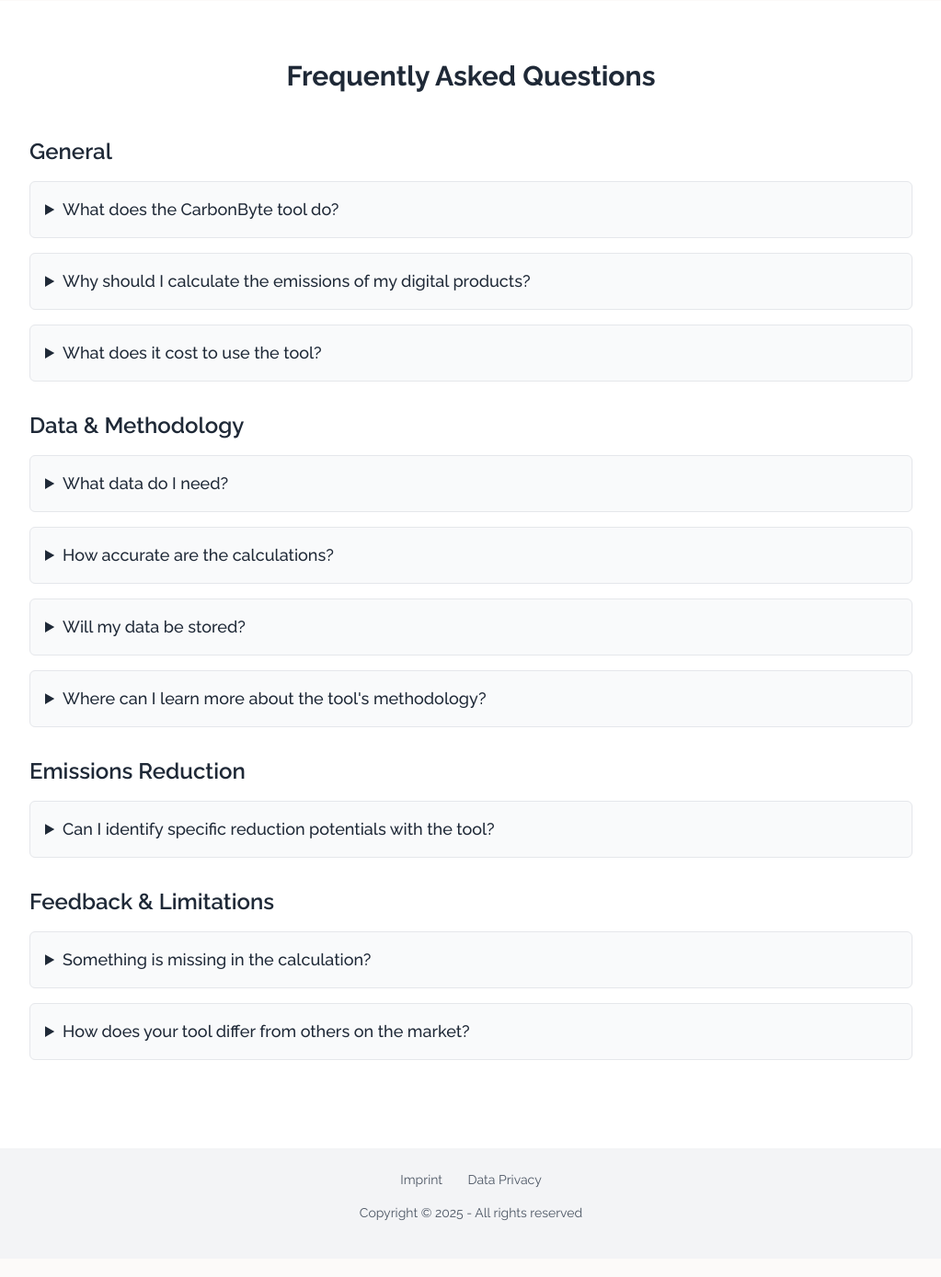
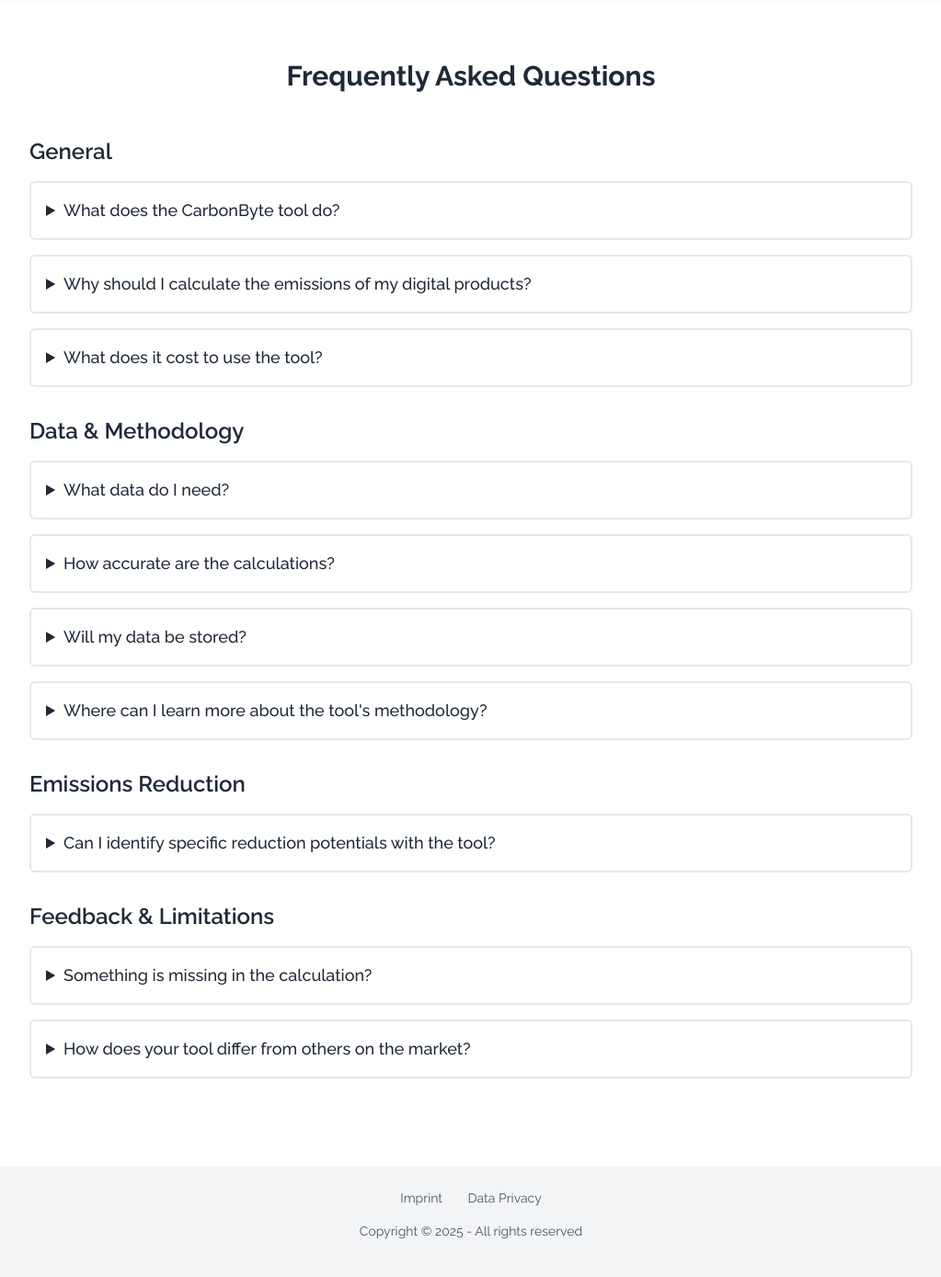
Before and after one commit to AnneLovina/carbonbyte, a Flask app: page / in a window 1280 px wide. Shown: the part 876-2265 px from the top of the page at 92% size, without its empty margins (128-1151 px from the left). Before the commit the page ends 2204 px from the top, so only its background shows below. Run offline with Flask 3, Linux system fonts and the light colour scheme; some libraries are stand-ins or nearby versions.

Commit message:
Update landing.html
Change design FAQ

```diff
--- a/templates/landing.html
+++ b/templates/landing.html
@@ -58,7 +58,7 @@
         <h3 class="text-2xl font-semibold text-gray-800 mb-4">{{ section.category }}</h3>
         <div class="space-y-4">
           {% for item in section.questions %}
-            <details class="border border-gray-200 rounded-md p-4 bg-gray-50">
+            <details class="hover:border-sky-200 border-2 blue-600 rounded-md p-4 bg-white-50">
               <summary class="font-medium text-lg cursor-pointer">{{ item.question }}</summary>
               <div class="mt-2 text-gray-700">
                 <p>{{ item.answer }}</p>
```
